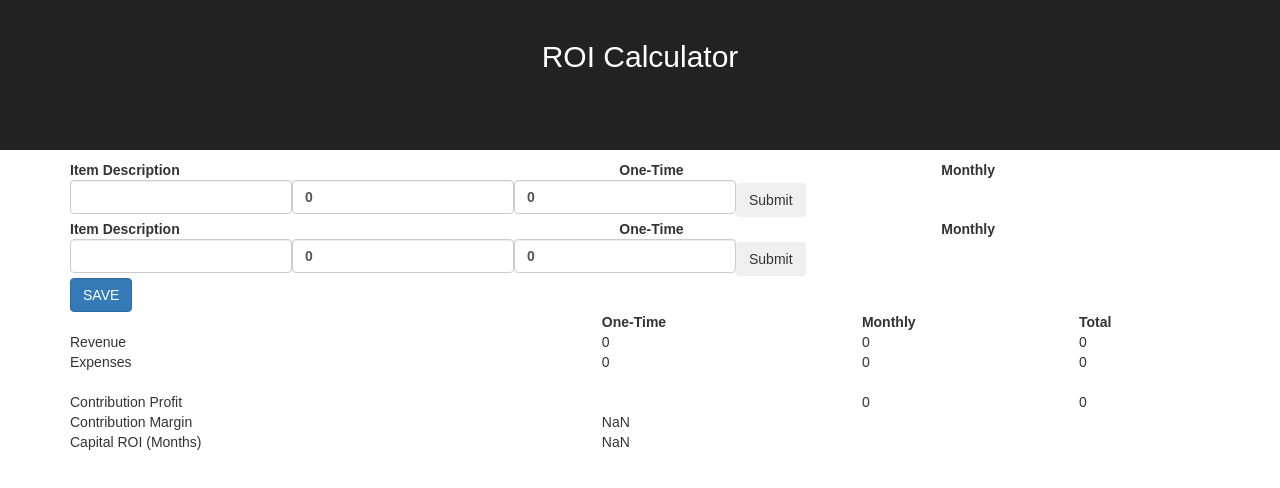
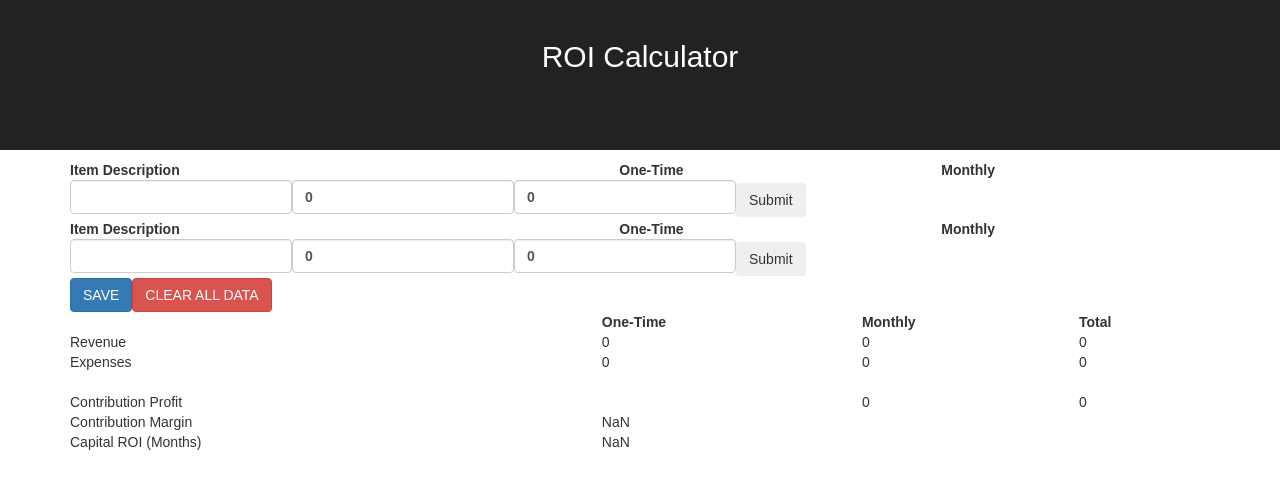
Before and after one commit to andyknolla/ROI-Calculator, a React (Create React App) app: page / in a window 1280 px wide. Shown: the top 488 px of the page. Built offline with nearby package versions, Linux system fonts and the light colour scheme; the HTML template or start-up script is replaced by a standard one.

Commit message:
Add clear localStorage feature

```diff
--- a/src/App.js
+++ b/src/App.js
@@ -57,6 +57,7 @@ class App extends Component {
     this.addItem = this.addItem.bind(this);
     this.removeItem = this.removeItem.bind(this);
     this.saveData = this.saveData.bind(this);
+    this.clearData = this.clearData.bind(this);
   }
 
   componentWillMount() {
@@ -70,6 +71,8 @@ class App extends Component {
     if(savedRevenueData)  this.setState({ revenue_items: savedRevenueData });
     if(savedExpenseData)  this.setState({ expense_items: savedExpenseData });
   }
+
+
 
   removeItem(itemIndex, type) {
     if(type === 'revenue') {
@@ -131,6 +134,15 @@ class App extends Component {
     localStorage.setItem( "savedExpenseData", JSON.stringify( this.state.expense_items ) )
   }
 
+  clearData() {
+    localStorage.removeItem('savedExpenseData');
+    localStorage.removeItem('savedRevenueData');
+    this.setState({
+      revenue_items: [],
+      expense_items: []
+    })
+  }
+
   render() {
 
     return (
@@ -162,6 +174,7 @@ class App extends Component {
             inputMonthly={this.state.expense_monthly}
           />
           <button onClick={ this.saveData } className="btn btn-primary" >SAVE</button>
+          <button onClick={ this.clearData } className="btn btn-danger" >CLEAR ALL DATA</button>
 
           <Calculations revenue={this.state.revenue_items} expense={this.state.expense_items} />
         </div>
--- a/src/components/table.js
+++ b/src/components/table.js
@@ -5,6 +5,9 @@ import Form from './form';
 
 class Table extends React.Component {
 
+  componentWillUnmount() {
+    console.log('unmount');
+  }
   renderItems(items) {
     return items.map((item, index) => {
      return <Item key={index} item={item} type={this.props.type} index={index} removeItem={this.props.removeItem} />
```
